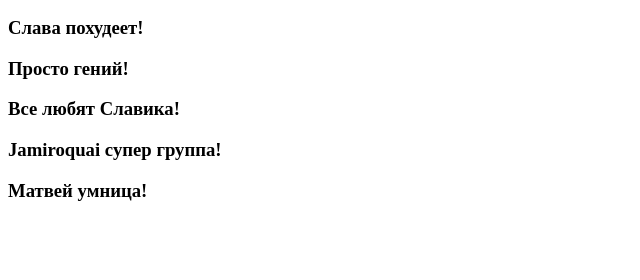
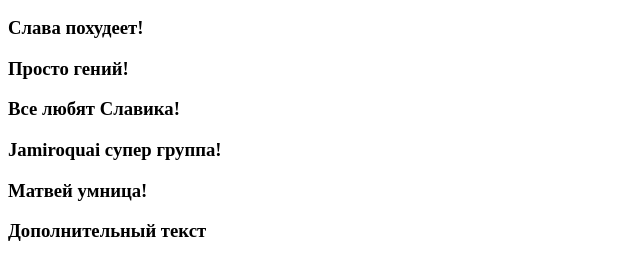
Before and after one commit to Rostislav1985/project, a plain HTML site: page index.html in a window 1280 px wide. Shown: the part 110-390 px from the top of the page, without its empty margins (0-640 px from the left). Drawn offline with Linux system fonts and the light colour scheme.

Commit message:
index.html.mod addtext

```diff
--- a/index.html
+++ b/index.html
@@ -14,5 +14,6 @@
     <h3>Все любят Славика!</h3>
     <h3>Jamiroquai супер группа!</h3>
     <h3>Матвей умница!</h3>
+    <h3>Дополнительный текст</h3>
 </body>
 </html>
```
